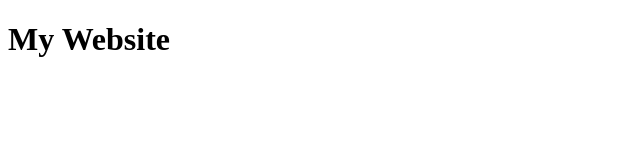
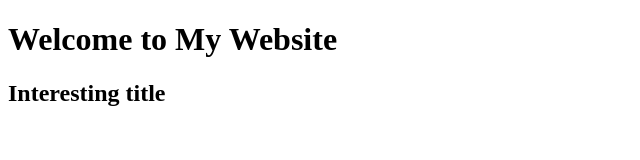
Before and after one commit to eliasrojas/eliasrojas.github.io, a plain HTML site: page index.html in a window 1280 px wide. Shown: the whole page, without its empty margins (0-640 px from the left). Drawn offline with Linux system fonts and the light colour scheme.

Commit message:
fix title, add content

```diff
--- a/index.html
+++ b/index.html
@@ -2,9 +2,10 @@
 <html>
 <head>
   <meta charset="utf-8">
-  <title>Elias ROjas</title>
+  <title>Elias Rojas</title>
 </head>
 <body>
-  <h1>My Website</h1>
+  <h1>Welcome to My Website</h1>
+  <h2>Interesting title</h2>
 </body>
 </html>
```
